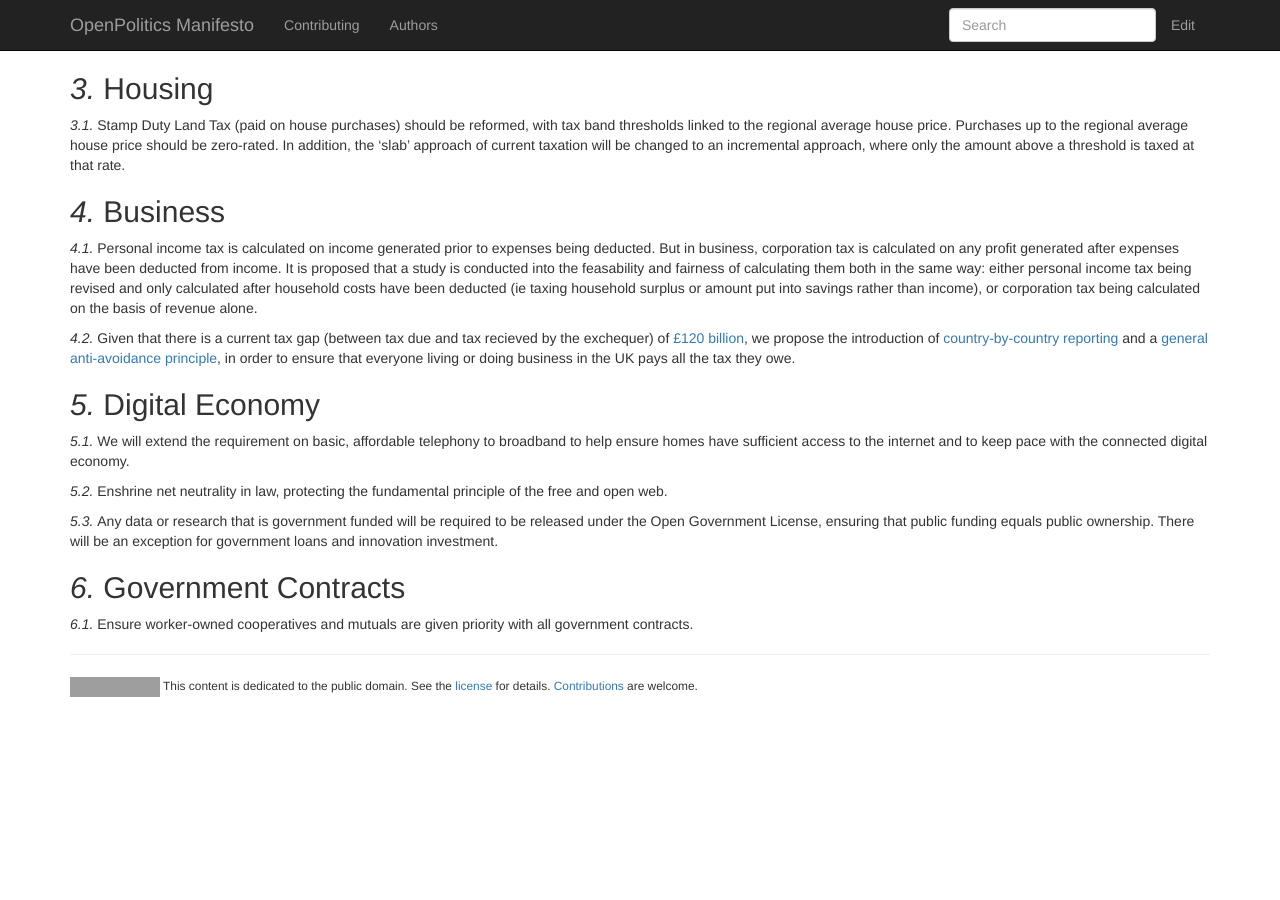
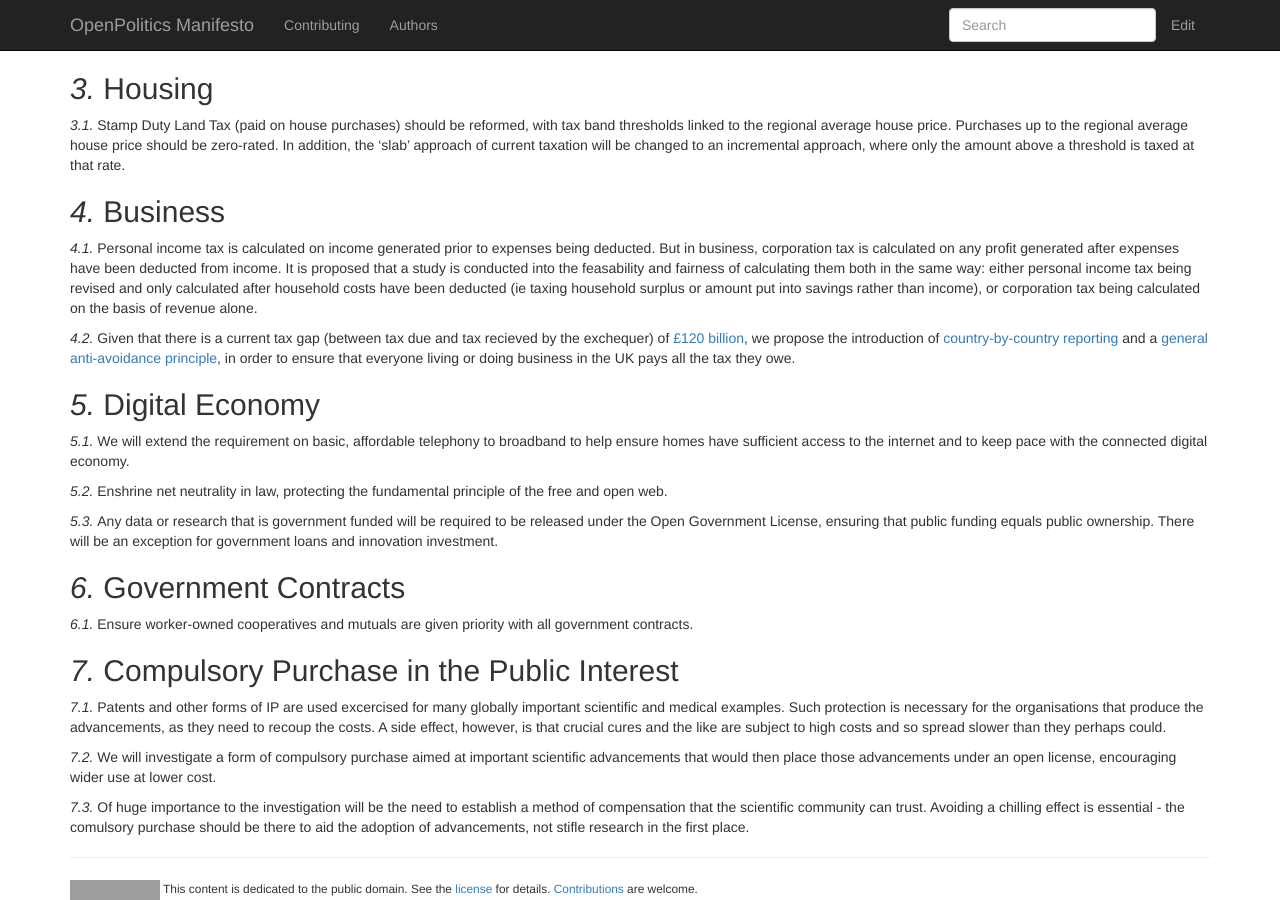
Before and after one commit to openpolitics/manifesto, a Jekyll site: the page built from economy.md, in a window 1280 px wide and 900 px high, scrolled down 541 px. Built offline with Jekyll 4.4.1, drawn with Linux system fonts in a browser that asks for light colours; nearby versions of some CDN libraries; before the commit the page ends 1238 px from its top, so only the background shows below that; grey boxes are pictures that could not be loaded.

Commit message:
Spreading the science love

```diff
--- a/economy.md
+++ b/economy.md
@@ -44,3 +44,11 @@ Any data or research that is government funded will be required to be released u
 ## Government Contracts
 
 Ensure worker-owned cooperatives and mutuals are given priority with all government contracts.
+
+## Compulsory Purchase in the Public Interest
+
+Patents and other forms of IP are used excercised for many globally important scientific and medical examples. Such protection is necessary for the organisations that produce the advancements, as they need to recoup the costs. A side effect, however, is that crucial cures and the like are subject to high costs and so spread slower than they perhaps could.
+
+We will investigate a form of compulsory purchase aimed at important scientific advancements that would then place those advancements under an open license, encouraging wider use at lower cost.
+
+Of huge importance to the investigation will be the need to establish a method of compensation that the scientific community can trust. Avoiding a chilling effect is essential - the comulsory purchase should be there to aid the adoption of advancements, not stifle research in the first place.
```
